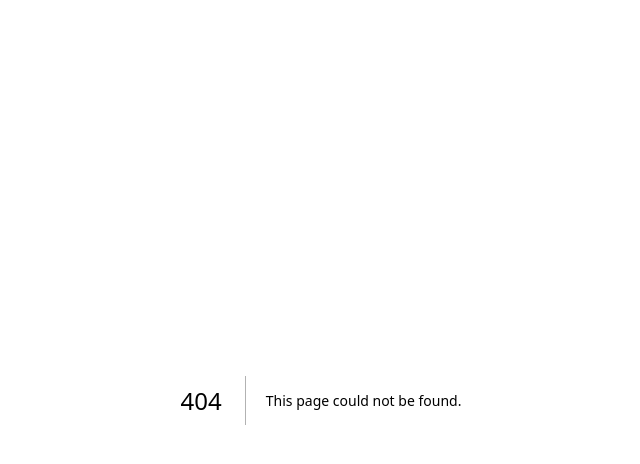
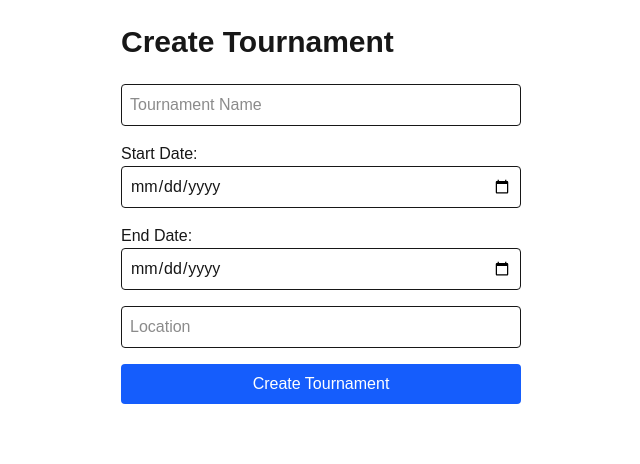
Before and after one commit to costasvallejos/rink-relay, a Next.js app: page /dashboard/organizer/create-tournament in a window 1280 px wide. Before the commit this address had no page. Shown: the top 464 px of the page, without its empty margins (319-959 px from the left). Built offline with nearby package versions, Linux system fonts and the light colour scheme; no server answers.

Commit message:
Updated organizer and coach dashboards

```diff
--- a/app/check-your-email/page.tsx
+++ b/app/check-your-email/page.tsx
@@ -22,5 +22,3 @@ export default function CheckYourEmail() {
     </div>
   );
 }
-
-export const dynamic = 'force-dynamic';
--- /dev/null
+++ b/app/dashboard/coach/create-team/page.tsx
@@ -0,0 +1,77 @@
+'use client';
+
+import { useState } from 'react';
+import { useRouter } from 'next/navigation';
+import supabase from '@/lib/supabaseClient';
+
+function generateJoinCode(length = 6) {
+  const chars = 'ABCDEFGHIJKLMNOPQRSTUVWXYZ0123456789';
+  let code = '';
+  for(let i = 0; i < length; i++) {
+    code += chars.charAt(Math.floor(Math.random() * chars.length));
+  }
+  return code;
+}
+
+export default function CreateTeam() {
+  const router = useRouter();
+  const [teamName, setTeamName] = useState('');
+  const [loading, setLoading] = useState(false);
+  const [errorMsg, setErrorMsg] = useState('');
+
+  async function handleSubmit(e: React.FormEvent) {
+    e.preventDefault();
+    setErrorMsg('');
+    setLoading(true);
+
+    const { data: { user }, error: userError } = await supabase.auth.getUser();
+    if (userError || !user) {
+      setErrorMsg('User not authenticated.');
+      setLoading(false);
+      return;
+    }
+
+    const joinCode = generateJoinCode();
+
+    const { error } = await supabase.from('teams').insert([{
+      name: teamName,
+      coach_id: user.id,
+      join_code: joinCode,
+    }]);
+
+    if (error) {
+      setErrorMsg(error.message);
+      setLoading(false);
+      return;
+    }
+
+    setLoading(false);
+    router.push('/dashboard/coach'); // or redirect to new team details page if you want
+  }
+
+  return (
+    <main className="max-w-md mx-auto p-4">
+      <h1 className="text-3xl font-bold mb-6">Create New Team</h1>
+      <form onSubmit={handleSubmit} className="flex flex-col gap-4">
+        <input
+          type="text"
+          placeholder="Team Name"
+          value={teamName}
+          onChange={(e) => setTeamName(e.target.value)}
+          required
+          className="border p-2 rounded"
+          disabled={loading}
+          autoFocus
+        />
+        <button
+          type="submit"
+          disabled={loading}
+          className="bg-blue-600 text-white p-2 rounded hover:bg-blue-700 disabled:opacity-50"
+        >
+          {loading ? 'Creating...' : 'Create Team'}
+        </button>
+        {errorMsg && <p className="text-red-600 mt-2">{errorMsg}</p>}
+      </form>
+    </main>
+  );
+}
--- a/app/dashboard/coach/page.tsx
+++ b/app/dashboard/coach/page.tsx
@@ -1,22 +1,96 @@
 'use client';
 
+import { useEffect, useState } from 'react';
 import { useRouter } from 'next/navigation';
 import supabase from '../../../lib/supabaseClient';
 
+interface Team {
+  id: string;
+  name: string;
+  join_code: string;
+}
+
 export default function CoachDashboard() {
   const router = useRouter();
+  const [teams, setTeams] = useState<Team[]>([]);
+  const [loading, setLoading] = useState(true);
+
+  useEffect(() => {
+    async function fetchTeams() {
+      const {
+        data: { user },
+        error: userError,
+      } = await supabase.auth.getUser();
+
+      if (userError || !user) {
+        router.push('/auth');
+        return;
+      }
+
+      const { data, error } = await supabase
+        .from('teams')
+        .select('id, name, join_code')
+        .eq('coach_id', user.id);
+
+      if (error) {
+        console.error('Error fetching teams:', error.message);
+      } else {
+        setTeams(data || []);
+      }
+      setLoading(false);
+    }
+
+    fetchTeams();
+  }, [router]);
+
+  function goToCreateTeam() {
+    router.push('/dashboard/coach/create-team');
+  }
 
   async function handleLogout() {
     await supabase.auth.signOut();
     router.push('/auth');
   }
 
+  if (loading) {
+    return (
+      <main className="flex min-h-screen items-center justify-center">
+        <p>Loading teams...</p>
+      </main>
+    );
+  }
+
   return (
-    <main className="flex min-h-screen flex-col items-center justify-center p-8">
+    <main className="flex min-h-screen flex-col p-8 gap-6">
       <h1 className="text-4xl font-bold mb-6">Coach Dashboard</h1>
+
+      <button
+        onClick={goToCreateTeam}
+        className="bg-blue-600 text-white px-6 py-3 rounded hover:bg-blue-700 self-start"
+      >
+        Create New Team
+      </button>
+
+      {teams.length === 0 ? (
+        <p>You don&apos;t have any teams yet.</p>
+      ) : (
+        <div className="grid grid-cols-1 sm:grid-cols-2 md:grid-cols-3 gap-6">
+          {teams.map((team) => (
+            <div
+              key={team.id}
+              className="border p-4 rounded hover:shadow cursor-pointer"
+              onClick={() => router.push(`/dashboard/coach/teams/${team.id}`)}
+            >
+              <h2 className="text-xl font-semibold">{team.name}</h2>
+              <p className="text-sm">Join Code: <code>{team.join_code}</code></p>
+            </div>
+          ))}
+        </div>
+      )}
+
       <button
         onClick={handleLogout}
-        className="bg-red-600 text-white px-6 py-3 rounded hover:bg-red-700"
+        className="bg-red-600 text-white px-6 py-3 rounded hover:bg-red-700 self-start"
       >
         Log Out
       </button>
--- /dev/null
+++ b/app/dashboard/organizer/create-tournament/page.tsx
@@ -0,0 +1,121 @@
+'use client';
+
+import { useState } from 'react';
+import { useRouter } from 'next/navigation';
+import supabase from '@/lib/supabaseClient';
+
+function generateJoinCode(length = 6) {
+  const chars = 'ABCDEFGHIJKLMNOPQRSTUVWXYZ0123456789';
+  let code = '';
+  for (let i = 0; i < length; i++) {
+    code += chars.charAt(Math.floor(Math.random() * chars.length));
+  }
+  return code;
+}
+
+export default function CreateTournament() {
+  const router = useRouter();
+  const [tournamentName, setTournamentName] = useState('');
+  const [startDate, setStartDate] = useState('');
+  const [endDate, setEndDate] = useState('');
+  const [location, setLocation] = useState('');
+  const [error, setError] = useState('');
+  const [loading, setLoading] = useState(false);
+
+  async function handleSubmit(e: React.FormEvent) {
+    e.preventDefault();
+    setError('');
+    setLoading(true);
+
+    // Get current user
+    const {
+      data: { user },
+      error: userError,
+    } = await supabase.auth.getUser();
+
+    if (userError || !user) {
+      setError('You must be logged in to create a tournament.');
+      setLoading(false);
+      return;
+    }
+
+    const join_code = generateJoinCode();
+
+    const { error: insertError } = await supabase.from('tournaments').insert([
+      {
+        name: tournamentName,
+        start_date: startDate,
+        end_date: endDate,
+        location,
+        organizer_id: user.id,
+        join_code,
+      },
+    ]);
+
+    if (insertError) {
+      setError('Failed to create tournament. Please try again.');
+      setLoading(false);
+      return;
+    }
+
+    setLoading(false);
+    router.push('/dashboard/organizer');
+  }
+
+  return (
+    <main className="max-w-md mx-auto p-6">
+      <h1 className="text-3xl font-bold mb-6">Create Tournament</h1>
+      <form onSubmit={handleSubmit} className="flex flex-col gap-4">
+        <input
+          type="text"
+          placeholder="Tournament Name"
+          value={tournamentName}
+          onChange={(e) => setTournamentName(e.target.value)}
+          required
+          className="border p-2 rounded"
+        />
+
+        <label>
+          Start Date:
+          <input
+            type="date"
+            value={startDate}
+            onChange={(e) => setStartDate(e.target.value)}
+            required
+            className="border p-2 rounded w-full"
+          />
+        </label>
+
+        <label>
+          End Date:
+          <input
+            type="date"
+            value={endDate}
+            onChange={(e) => setEndDate(e.target.value)}
+            required
+            className="border p-2 rounded w-full"
+          />
+        </label>
+
+        <input
+          type="text"
+          placeholder="Location"
+          value={location}
+          onChange={(e) => setLocation(e.target.value)}
+          required
+          className="border p-2 rounded"
+        />
+
+        {error && <p className="text-red-600">{error}</p>}
+
+        <button
+          type="submit"
+          disabled={loading}
+          className="bg-blue-600 text-white p-2 rounded hover:bg-blue-700 disabled:opacity-50"
+        >
+          {loading ? 'Creating...' : 'Create Tournament'}
+        </button>
+      </form>
+    </main>
+  );
+}
--- a/app/dashboard/organizer/page.tsx
+++ b/app/dashboard/organizer/page.tsx
@@ -1,25 +1,120 @@
 'use client';
 
+import { useEffect, useState } from 'react';
 import { useRouter } from 'next/navigation';
 import supabase from '../../../lib/supabaseClient';
 
+type Tournament = {
+  id: string;
+  name: string;
+  start_date: string;
+  end_date: string;
+  location: string;
+  join_code: string;
+};
+
 export default function OrganizerDashboard() {
   const router = useRouter();
+  const [tournaments, setTournaments] = useState<Tournament[]>([]);
+  const [loading, setLoading] = useState(true);
+  const [error, setError] = useState('');
+
+  async function fetchTournaments() {
+    setLoading(true);
+    setError('');
+
+    const {
+      data: { user },
+      error: userError,
+    } = await supabase.auth.getUser();
+
+    if (userError || !user) {
+      setError('Failed to get user info. Please login again.');
+      setLoading(false);
+      return;
+    }
+
+    const { data, error: tournamentsError } = await supabase
+      .from('tournaments')
+      .select('id, name, start_date, end_date, location, join_code')
+      .eq('organizer_id', user.id)
+      .order('start_date', { ascending: false });
+
+    if (tournamentsError) {
+      setError('Failed to fetch tournaments.');
+      setLoading(false);
+      return;
+    }
+
+    setTournaments(data || []);
+    setLoading(false);
+  }
+
+  useEffect(() => {
+    fetchTournaments();
+  }, []);
 
   async function handleLogout() {
     await supabase.auth.signOut();
     router.push('/auth');
   }
 
+  function goToCreateTournament() {
+    router.push('/dashboard/organizer/create-tournament');
+  }
+
   return (
-    <main className="flex min-h-screen flex-col items-center justify-center p-8">
-      <h1 className="text-4xl font-bold mb-6">Organizer Dashboard</h1>
+    <main className="min-h-screen p-8 max-w-5xl mx-auto flex flex-col gap-8">
+      <header className="flex justify-between items-center">
+        <h1 className="text-4xl font-bold">Organizer Dashboard</h1>
+        <div className="flex gap-4">
+          <button
+            onClick={goToCreateTournament}
+            className="bg-blue-600 text-white px-6 py-3 rounded hover:bg-blue-700"
+          >
+            Create New Tournament
+          </button>
           <button
             onClick={handleLogout}
             className="bg-red-600 text-white px-6 py-3 rounded hover:bg-red-700"
           >
             Log Out
           </button>
+        </div>
+      </header>
+
+      {loading && <p>Loading your tournaments...</p>}
+
+      {error && <p className="text-red-600">{error}</p>}
+
+      {!loading && !error && tournaments.length === 0 && (
+        <p>You don't have any tournaments right now.</p>
+      )}
+
+      {!loading && tournaments.length > 0 && (
+        <div className="grid grid-cols-1 sm:grid-cols-2 md:grid-cols-3 gap-6">
+          {tournaments.map((tournament) => (
+            <div
+              key={tournament.id}
+              className="border rounded p-4 shadow hover:shadow-lg cursor-pointer"
+              onClick={() =>
+                router.push(`/dashboard/organizer/tournaments/${tournament.id}`)
+              }
+            >
+              <h2 className="text-xl font-semibold mb-2">{tournament.name}</h2>
+              <p>
+                <strong>Dates:</strong> {tournament.start_date} - {tournament.end_date}
+              </p>
+              <p>
+                <strong>Location:</strong> {tournament.location}
+              </p>
+              <p>
+                <strong>Join Code:</strong> {tournament.join_code}
+              </p>
+            </div>
+          ))}
+        </div>
+      )}
     </main>
   );
 }
```
Lines whose indentation alone changed are shown as unchanged.
